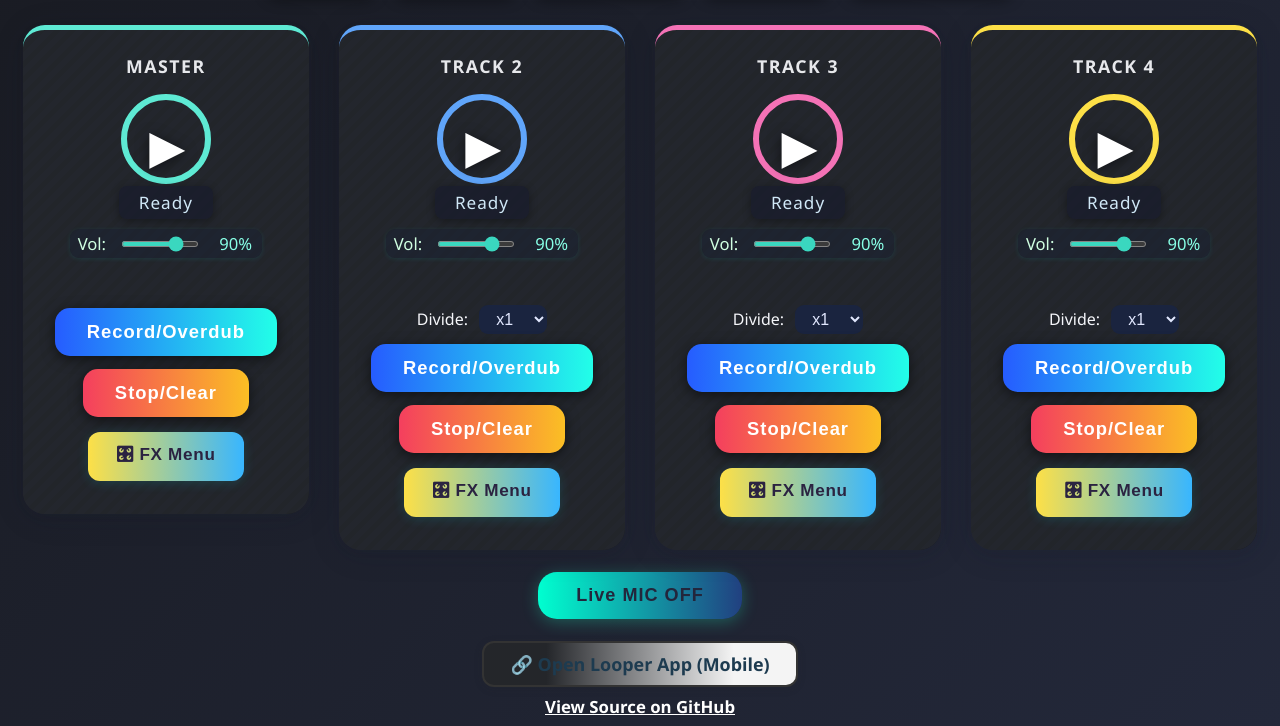
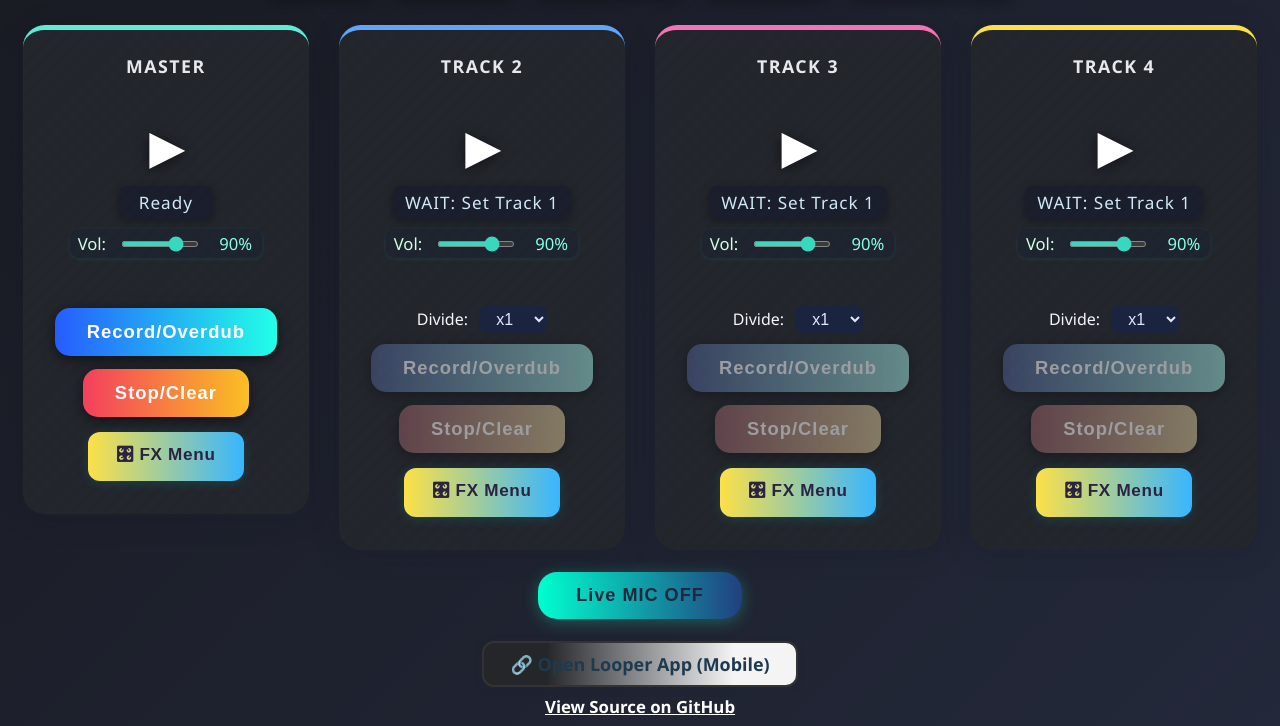
Before and after one commit to SURAJ-PATHARE4598/Xtron-looper-app, a plain HTML site: page index.html in a window 1280 px wide. Shown: the part 141-867 px from the top of the page. Drawn offline with Linux system fonts and the light colour scheme.

Commit message:
Update index.html

```diff
--- a/index.html
+++ b/index.html
@@ -147,6 +147,6 @@
     <a href="https://github.com/surajpathare1432/looper-app" target="_blank" class="footer-link">View Source on GitHub</a>
   </footer>
   <!-- Load the fixed script -->
-  <script src="script_fixed.js"></script>
+  <script src="script.js"></script>
 </body>
 </html>
```
